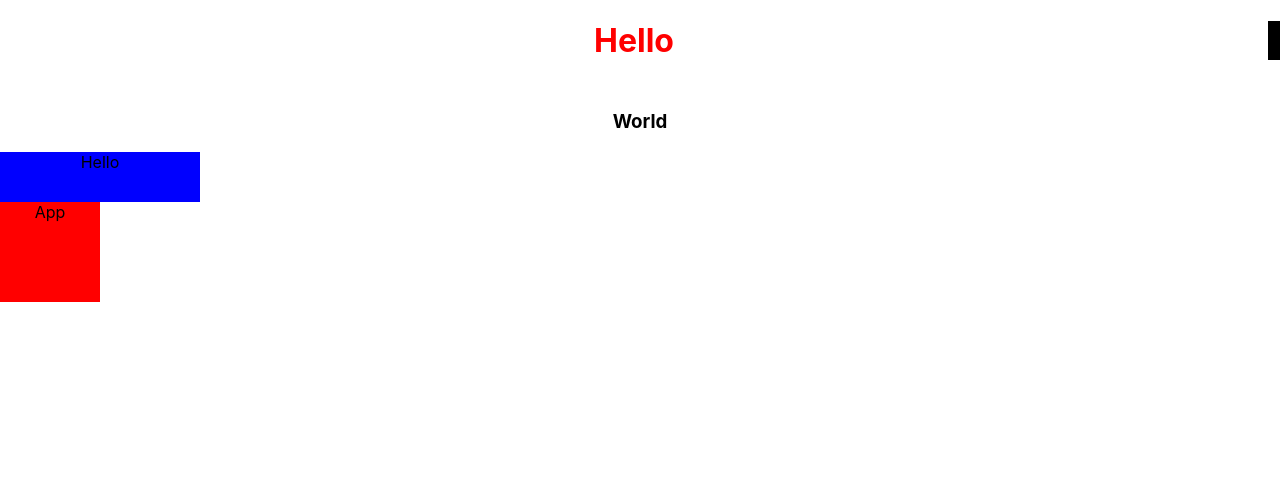
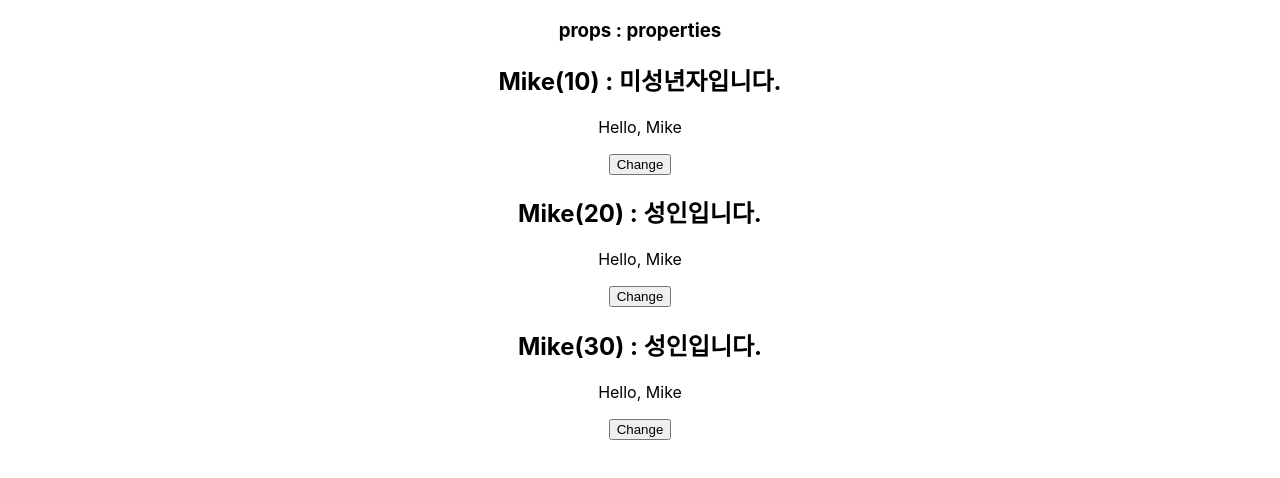
Before and after one commit to Park-JiYoungs/vocabulary-app, a React (Create React App) app: page / in a window 1280 px wide. Shown: the top 478 px of the page. Built offline with nearby package versions, Linux system fonts and the light colour scheme.

Commit message:
useState 복습

```diff
--- a/src/App.js
+++ b/src/App.js
@@ -1,13 +1,13 @@
 import './App.css';
 import Hello from './component/Hello';
-import Welcome from './component/Welcome';
-import styles from './App.module.css';
 
 function App() {
   return (
     <div className="App">
-      <Hello/>
-      <div className={styles.box}>App</div>
+      <h3>props : properties</h3>
+      <Hello age={10}/>
+      <Hello age={20}/>
+      <Hello age={30}/>
     </div>
   );
 }
--- a/src/App.module.css
+++ /dev/null
@@ -1,5 +0,0 @@
-.box {
-    width: 100px;
-    height: 100px;
-    background-color: red;
-  }
--- a/src/component/Hello.js
+++ b/src/component/Hello.js
@@ -1,21 +1,22 @@
-import World from './World';
-import styles from './Hello.module.css';
+import {useState} from "react";
+import UserName from "./UserName";
 
-export default function Hello() {
+export default function Hello({age}) {
+
+    const [name, setName] = useState("Mike");
+    const msg = age > 19? '성인입니다.' : '미성년자입니다.';
+
     return (
         <div>
-            <h1
-                style = {{
-                    color: "#f00",
-                    borderRight: "12px solid #000",
-                    marginBottom: "50px",
-                    opacity: 1,
-                }}
-            >
-                Hello
-            </h1>
-            <World/>
-            <div className={styles.box}>Hello</div>
+            <h2 id="name">
+                {name}({age}) : {msg}
+            </h2>
+            <UserName name={name}/>
+            <button onClick={() => {
+                        setName(name === "Mike"? "Jane" : "Mike");
+                    }}
+                >Change
+            </button>
         </div>
-    )
+    );
 };
--- a/src/component/Hello.module.css
+++ /dev/null
@@ -1,5 +0,0 @@
-.box {
-    width: 200px;
-    height: 50px;
-    background-color: blue
-}
--- /dev/null
+++ b/src/component/UserName.js
@@ -0,0 +1,3 @@
+export default function UserName({name}) {
+    return <p>Hello, {name}</p>
+}
--- a/src/component/Welcome.js
+++ /dev/null
@@ -1,3 +0,0 @@
-export default function Welcome() {
-    return <h2>Welcome</h2>
-};
--- a/src/component/World.js
+++ /dev/null
@@ -1,3 +0,0 @@
-export default function World() {
-    return <h3>World</h3>
-};
```
Also changed, not shown: src/logo.svg (deleted), 1 other file (tests, documents, lock files or other folders).
